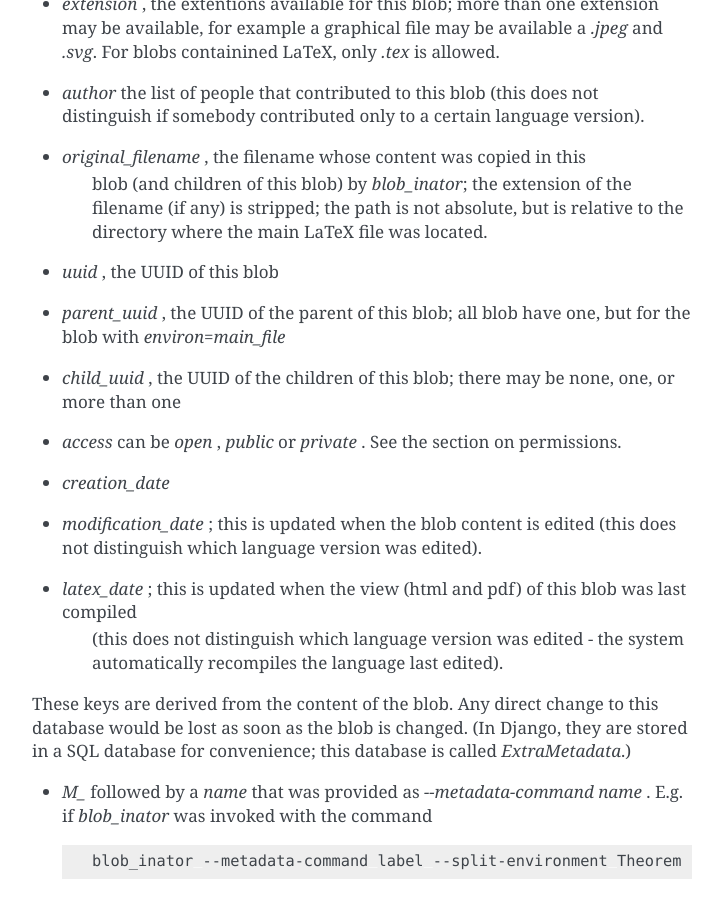
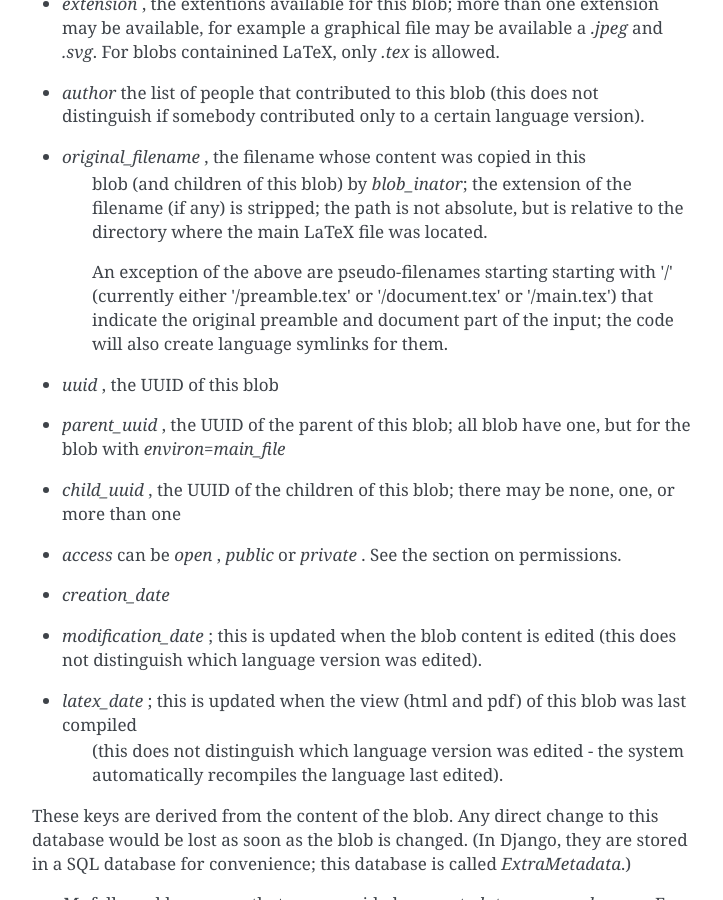
Before and after one commit to mennucc/ColDoc_project, a Sphinx documentation site: the page built from docs/source/metadata.rst, in a window 1280 px wide and 900 px high, scrolled down 1782 px. Shown: the whole window, without its empty margins (388-1111 px from the left). Built offline with Sphinx 7.4.7, drawn with Linux system fonts in a browser that asks for light colours.

Commit message:
document pseudo-filenames

```diff
--- a/docs/source/metadata.rst
+++ b/docs/source/metadata.rst
@@ -96,6 +96,11 @@ but are not changed when the blob content is subsequently edited.
    the filename (if any) is stripped; the path is not absolute, but is
    relative to the directory where the main LaTeX file was located.
 
+   An exception of the above are pseudo-filenames starting starting with '/'
+   (currently either '/preamble.tex' or '/document.tex' or '/main.tex')
+   that indicate the original preamble and document part of the input;
+   the code will also create language symlinks for them.
+
 - `uuid` , the UUID of this blob
 
 - `parent_uuid` , the UUID of the parent of this blob; all blob have one, but for the
```
